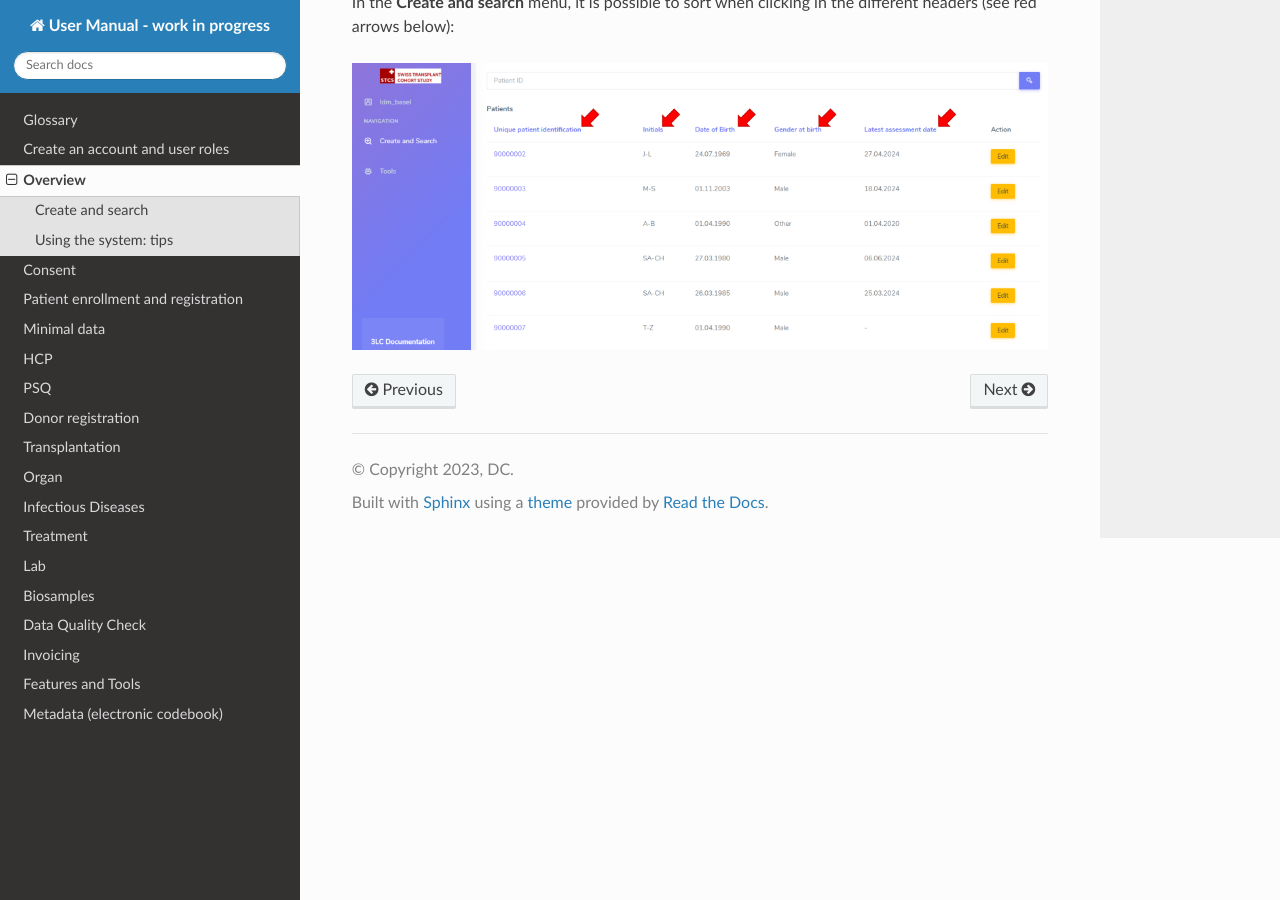
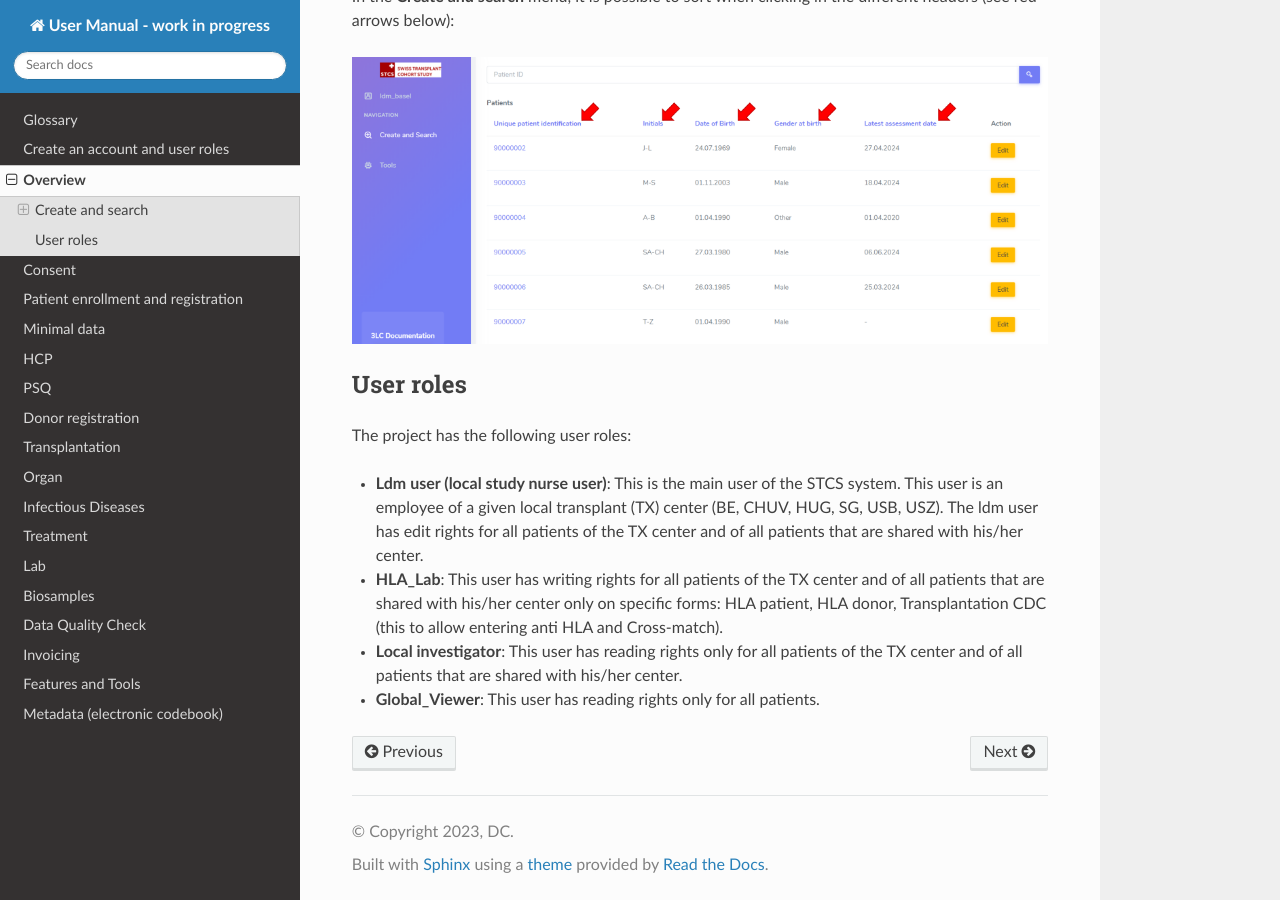
Before and after one commit to swiss-transplant-cohort-study/3LC-user-manual, a Sphinx documentation site: the page built from docs/source/overview.rst, in a window 1280 px wide and 900 px high, scrolled down 2855 px. Built offline with Sphinx 7.4.7 and the Read the Docs theme 3.1.0, drawn with Linux system fonts in a browser that asks for light colours.

Commit message:
Update overview.rst

```diff
--- a/docs/source/overview.rst
+++ b/docs/source/overview.rst
@@ -33,8 +33,21 @@
 .. image:: overview3.png
 
 Using the system: tips
-************************
+==========================
 
 In the **Create and search** menu, it is possible to sort when clicking in the different headers (see red arrows below):
 
 .. image:: Sort.png
+
+User roles
+*******************
+
+The project has the following user roles:
+
+* **Ldm user (local study nurse user)**: This is the main user of the STCS system. This user is an employee of a given local transplant (TX) center (BE, CHUV, HUG, SG, USB, USZ). The ldm user has edit rights for all patients of the TX center and of all patients that are shared with his/her center.
+
+* **HLA_Lab**: This user has writing rights for all patients of the TX center and of all patients that are shared with his/her center only on specific forms: HLA patient, HLA donor, Transplantation CDC (this to allow entering anti HLA and Cross-match).
+
+* **Local investigator**: This user has reading rights only for all patients of the TX center and of all patients that are shared with his/her center.
+
+* **Global_Viewer**: This user has reading rights only for all patients.
```
